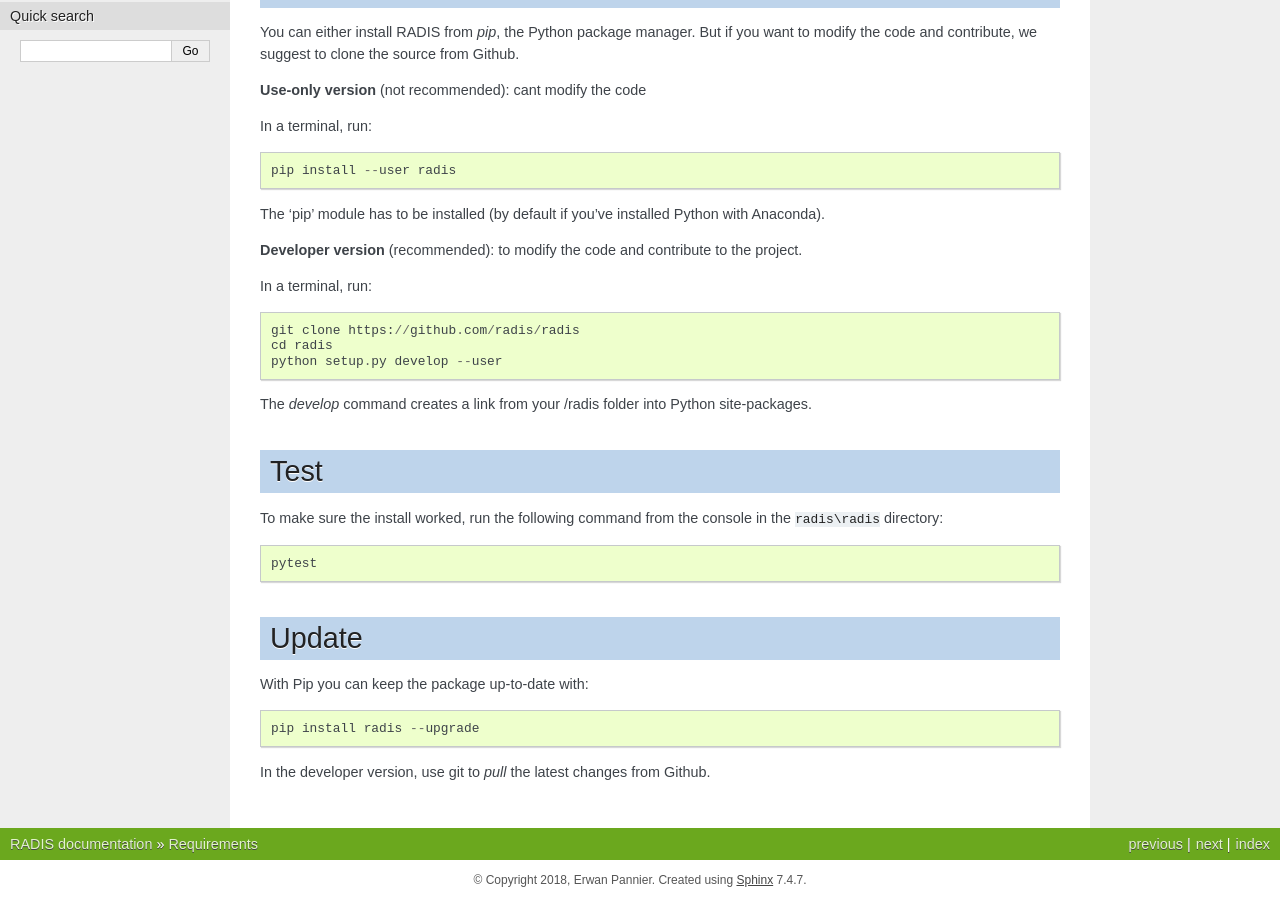
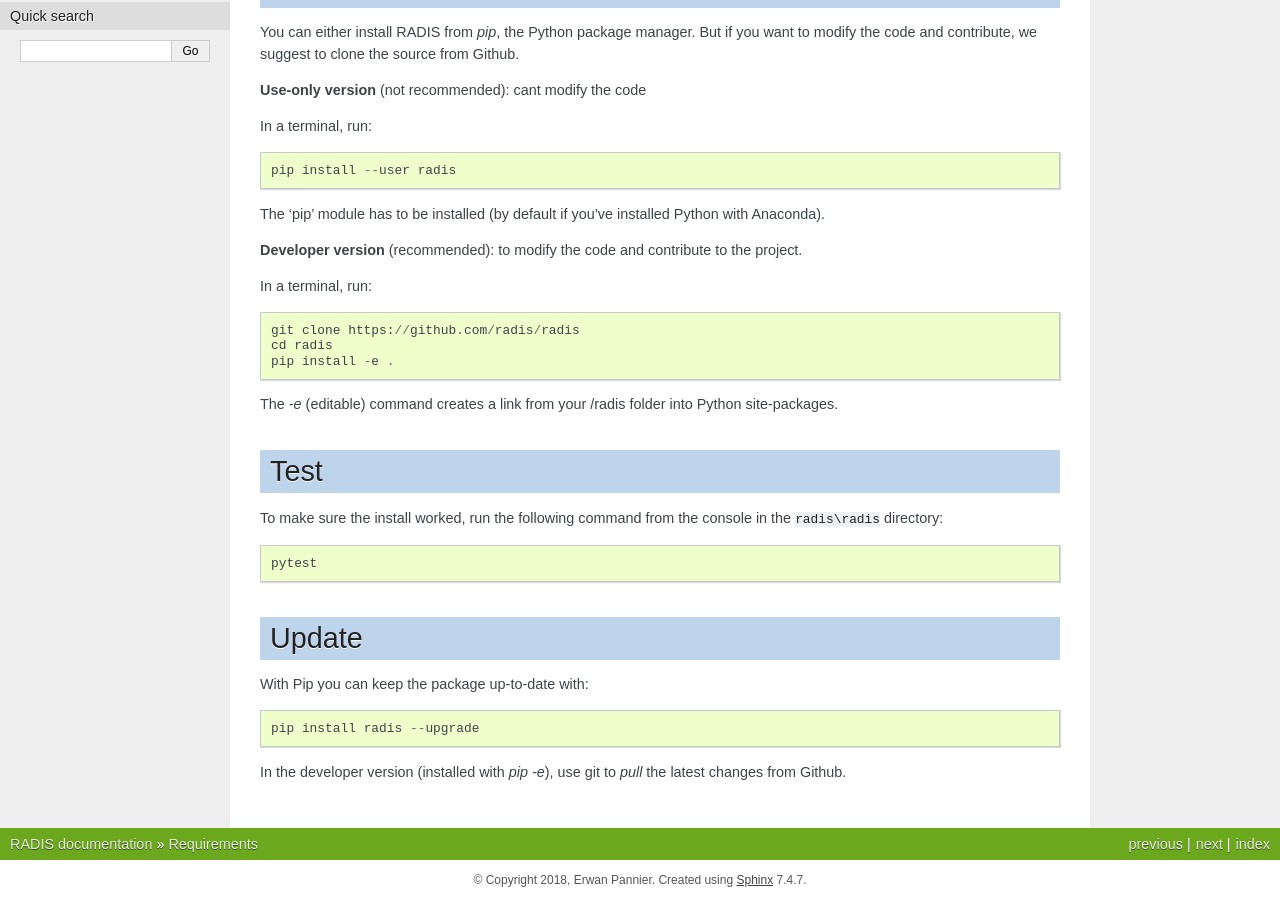
Before and after one commit to radis/radis, a Sphinx documentation site: the page built from docs/install.rst, in a window 1280 px wide and 900 px high, scrolled down 625 px. Built offline with Sphinx 7.4.7, drawn with Linux system fonts in a browser that asks for light colours.

Commit message:
replace all occurences of python setup.py develop with pip install -e .

```diff
--- a/docs/install.rst
+++ b/docs/install.rst
@@ -51,11 +51,10 @@ In a terminal, run::
 
     git clone https://github.com/radis/radis
     cd radis
-    python setup.py develop --user
+    pip install -e .
 
-The `develop` command creates a link from your /radis folder into Python
+The `-e` (editable) command creates a link from your /radis folder into Python
 site-packages.
-
 
 Test
 ====
@@ -74,4 +73,4 @@ With Pip you can keep the package up-to-date with::
     pip install radis --upgrade
 
 
-In the developer version, use git to `pull` the latest changes from Github.
+In the developer version (installed with `pip -e`), use git to `pull` the latest changes from Github.
```
